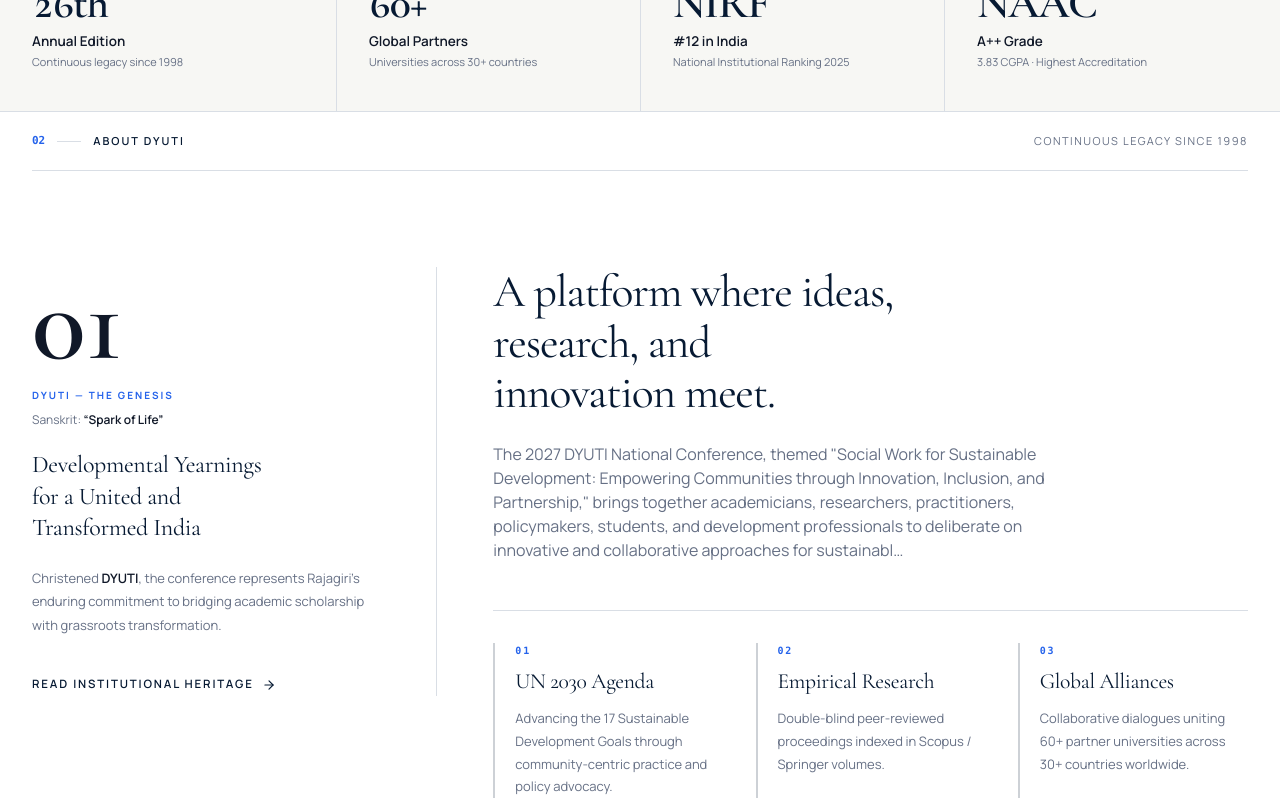
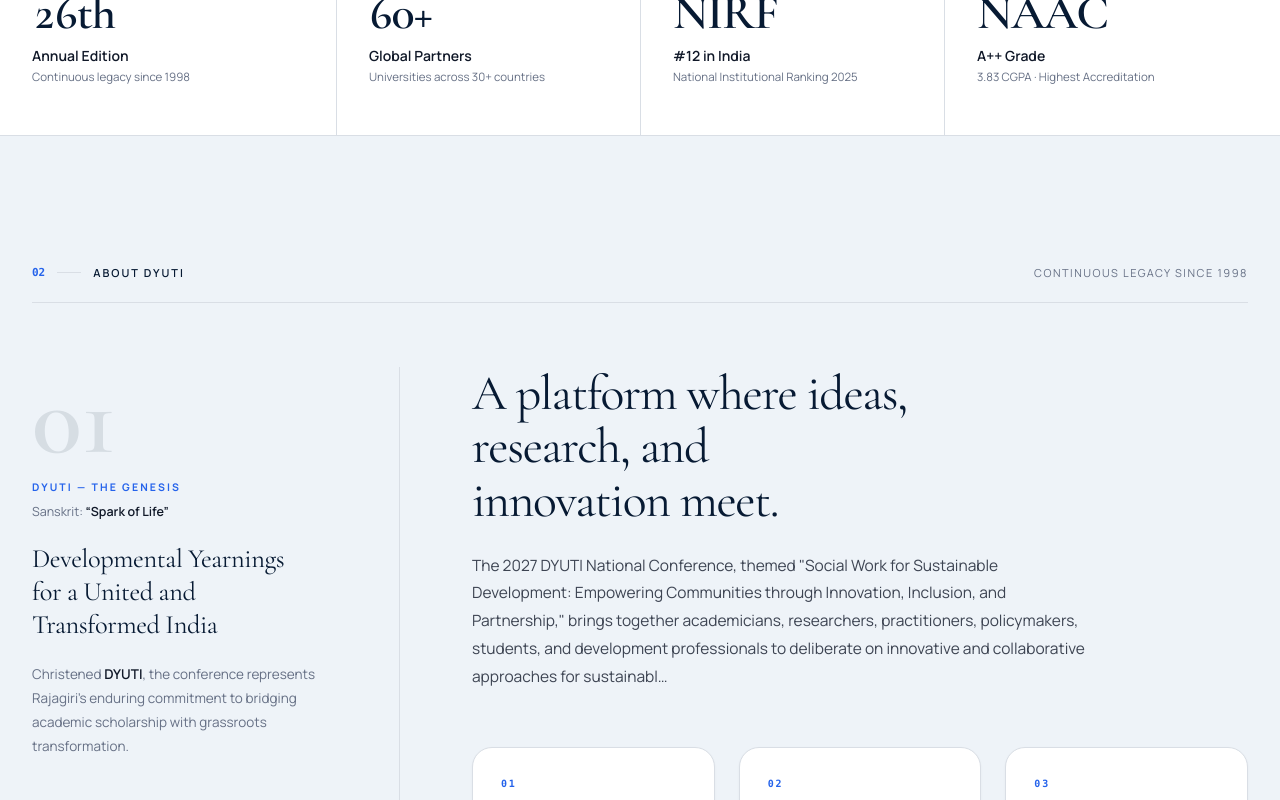
Before and after one commit to nityarnair/sample-website, a React (Vite) app: page / in a window 1280 px wide. Shown: the part 1060-1860 px from the top of the page. Built offline with nearby package versions, Linux system fonts and the light colour scheme.

Commit message:
feat: implement conference landing page components including meta statistics, editorial intro, and schedule sections

```diff
--- a/src/components/layout/Header.tsx
+++ b/src/components/layout/Header.tsx
@@ -53,8 +53,8 @@ export const Header: React.FC = () => {
           className={cn(
             'w-full rounded-full flex items-center justify-between px-4 sm:px-6 transition-all duration-300',
             isScrolled
-              ? 'h-[64px] bg-white/97 backdrop-blur-lg border border-[#D9DEE5] shadow-float'
-              : 'h-[70px] sm:h-[74px] bg-white/92 backdrop-blur-md border border-[#D9DEE5]/70 shadow-editorial'
+              ? 'h-[64px] bg-white/95 backdrop-blur-xl border border-[#071A33]/15 shadow-float'
+              : 'h-[70px] sm:h-[74px] bg-white/90 backdrop-blur-md border border-[#D9DEE5] shadow-editorial'
           )}
         >
           {/* ── LOGO / WORDMARK ── */}
--- a/src/components/sections/ConferenceMeta.tsx
+++ b/src/components/sections/ConferenceMeta.tsx
@@ -27,29 +27,29 @@ export const ConferenceMeta: React.FC = () => {
 
   return (
     <section
-      className="bg-[#F7F7F4] text-[#101828] border-b border-[#D9DEE5]"
+      className="bg-[#FFFFFF] text-[#101828] border-b border-[#D9DEE5]"
       aria-label="Conference Key Statistics"
     >
       <div className="max-w-7xl mx-auto px-4 sm:px-8">
-        {/* ── Horizontal editorial strip — no card borders, just ruled columns ── */}
+        {/* ── Horizontal editorial strip — crisp white field with ruled navy-accented columns ── */}
         <div className="grid grid-cols-2 lg:grid-cols-4 divide-x divide-[#D9DEE5]">
           {items.map((item, idx) => (
             <div
               key={idx}
-              className="py-8 sm:py-10 px-5 sm:px-8 first:pl-0 last:pr-0 group"
+              className="py-10 sm:py-12 px-5 sm:px-8 first:pl-0 last:pr-0 group hover:bg-[#F7F7F4]/50 transition-colors duration-200"
             >
-              {/* Large display number — Cormorant Garamond */}
-              <div className="font-serif text-[2.4rem] sm:text-[2.75rem] font-semibold text-[#071A33] leading-none mb-2 tracking-tight tabular-nums">
+              {/* Large display number — Cormorant Garamond SemiBold */}
+              <div className="font-serif text-[2.5rem] sm:text-[3rem] font-semibold text-[#071A33] leading-none mb-2.5 tracking-tight tabular-nums group-hover:text-[#2563EB] transition-colors">
                 {item.number}
               </div>
 
-              {/* Label — Manrope medium */}
-              <div className="text-[13px] sm:text-[13.5px] font-sans font-semibold text-[#101828] leading-tight mb-1">
+              {/* Label — Manrope bold */}
+              <div className="text-[13px] sm:text-[14px] font-sans font-semibold text-[#101828] leading-tight mb-1">
                 {item.label}
               </div>
 
-              {/* Sub — muted */}
-              <div className="text-[11px] font-sans text-[#667085] leading-relaxed">
+              {/* Sub — muted description */}
+              <div className="text-[11.5px] font-sans text-[#667085] leading-relaxed">
                 {item.sub}
               </div>
             </div>
--- a/src/components/sections/EditorialIntro.tsx
+++ b/src/components/sections/EditorialIntro.tsx
@@ -25,13 +25,13 @@ export const EditorialIntro: React.FC = () => {
   return (
     <section
       id="introduction"
-      className="bg-white text-[#101828] border-b border-[#D9DEE5]"
+      className="bg-[#EEF3F8] text-[#101828] border-b border-[#D9DEE5] relative py-20 sm:py-28 lg:py-32"
       aria-labelledby="intro-heading"
     >
       <div className="max-w-7xl mx-auto px-4 sm:px-8">
 
         {/* ── TOP SECTION LABEL ── */}
-        <div className="flex items-center justify-between py-5 border-b border-[#D9DEE5]">
+        <div className="flex items-center justify-between pb-5 mb-12 sm:mb-16 border-b border-[#D9DEE5]">
           <div className="flex items-center gap-3">
             <span className="font-mono text-[11px] font-bold text-[#2563EB]">02</span>
             <span className="w-6 h-px bg-[#D9DEE5]" />
@@ -45,34 +45,34 @@ export const EditorialIntro: React.FC = () => {
         </div>
 
         {/* ── MAIN ASYMMETRIC BODY ── */}
-        <div className="grid grid-cols-1 lg:grid-cols-12 gap-0 lg:gap-0 items-start py-16 sm:py-20 lg:py-24">
+        <div className="grid grid-cols-1 lg:grid-cols-12 gap-10 lg:gap-14 items-start">
 
           {/* LEFT SIDEBAR — 4 cols on desktop */}
-          <div className="lg:col-span-4 lg:border-r border-[#D9DEE5] lg:pr-12 pb-10 lg:pb-0 border-b lg:border-b-0">
+          <div className="lg:col-span-4 lg:border-r border-[#D9DEE5] lg:pr-10 pb-8 lg:pb-0 border-b lg:border-b-0">
 
             {/* Large watermark number */}
-            <span className="block font-serif text-[6rem] sm:text-[7rem] text-[#071A33]/8 leading-none select-none font-semibold mb-2">
+            <span className="block font-serif text-[5.5rem] sm:text-[6.5rem] text-[#071A33]/10 leading-none select-none font-semibold mb-2">
               01
             </span>
 
             {/* Acronym meaning */}
             <div className="mb-5">
-              <p className="text-[10px] font-sans uppercase tracking-[0.2em] text-[#2563EB] font-bold m-0 mb-1.5">
+              <p className="text-[10.5px] font-sans uppercase tracking-[0.2em] text-[#2563EB] font-bold m-0 mb-1.5">
                 DYUTI — The Genesis
               </p>
-              <p className="text-[12px] font-sans text-[#667085] font-normal leading-relaxed m-0">
+              <p className="text-[12.5px] font-sans text-[#667085] font-normal leading-relaxed m-0">
                 Sanskrit: <em className="not-italic text-[#101828] font-semibold">&ldquo;Spark of Life&rdquo;</em>
               </p>
             </div>
 
             {/* Acronym expanded */}
-            <h3 className="font-serif text-[1.35rem] sm:text-[1.5rem] text-[#071A33] leading-[1.3] mb-6 font-normal">
+            <h3 className="font-serif text-[1.45rem] sm:text-[1.65rem] text-[#071A33] leading-[1.25] mb-5 font-normal">
               Developmental Yearnings<br />
               for a United and<br />
               Transformed India
             </h3>
 
-            <p className="text-[13px] text-[#667085] leading-[1.8] font-sans font-normal mb-8">
+            <p className="text-[13px] sm:text-[13.5px] text-[#667085] leading-[1.8] font-sans font-normal mb-8">
               Christened <strong className="text-[#101828] font-semibold">DYUTI</strong>, the conference
               represents Rajagiri's enduring commitment to bridging academic
               scholarship with grassroots transformation.
@@ -89,12 +89,12 @@ export const EditorialIntro: React.FC = () => {
           </div>
 
           {/* RIGHT CONTENT — 8 cols on desktop */}
-          <div className="lg:col-span-8 lg:pl-14 pt-10 lg:pt-0">
+          <div className="lg:col-span-8 lg:pl-4">
 
             {/* Large editorial statement heading */}
             <h2
               id="intro-heading"
-              className="font-serif font-normal text-[#071A33] text-[2rem] sm:text-[2.5rem] lg:text-[2.85rem] leading-[1.1] tracking-tight mb-6"
+              className="font-serif font-normal text-[#071A33] text-[2.2rem] sm:text-[2.75rem] lg:text-[3.1rem] leading-[1.08] tracking-tight mb-6"
             >
               A platform where ideas,<br className="hidden md:block" />
               research, and<br className="hidden md:block" />
@@ -102,23 +102,28 @@ export const EditorialIntro: React.FC = () => {
             </h2>
 
             {/* Conference overview — from CONFERENCE_DATA */}
-            <p className="text-[14.5px] sm:text-base text-[#667085] font-sans font-normal leading-[1.8] mb-12 max-w-[600px]">
+            <p className="text-[14.5px] sm:text-[15.5px] text-[#101828]/80 font-sans font-normal leading-[1.8] mb-10 max-w-[620px]">
               {CONFERENCE_DATA.overview.slice(0, 340)}&hellip;
             </p>
 
-            {/* ── 3 PILLARS — open, no card boxes ── */}
-            <div className="grid grid-cols-1 md:grid-cols-3 gap-8 pt-8 border-t border-[#D9DEE5]">
+            {/* ── 3 PILLARS — structured white cards against light-blue field ── */}
+            <div className="grid grid-cols-1 md:grid-cols-3 gap-5 sm:gap-6 pt-4">
               {pillars.map((p) => (
-                <div key={p.num} className="border-l-2 border-[#071A33]/20 pl-5 group">
-                  <div className="text-[10px] font-mono font-bold text-[#2563EB] uppercase tracking-[0.18em] mb-2">
-                    {p.num}
+                <div
+                  key={p.num}
+                  className="bg-white border border-[#D9DEE5] rounded-[20px] p-6 sm:p-7 shadow-subtle hover:shadow-editorial hover:border-[#2563EB]/40 transition-all duration-300 group flex flex-col justify-between"
+                >
+                  <div>
+                    <div className="text-[10px] font-mono font-bold text-[#2563EB] uppercase tracking-[0.18em] mb-2.5">
+                      {p.num}
+                    </div>
+                    <h4 className="font-serif text-[1.35rem] sm:text-[1.45rem] text-[#071A33] mb-2.5 font-normal leading-snug group-hover:text-[#2563EB] transition-colors">
+                      {p.title}
+                    </h4>
+                    <p className="text-[12.5px] sm:text-[13px] text-[#667085] leading-[1.7] m-0 font-sans font-normal">
+                      {p.body}
+                    </p>
                   </div>
-                  <h4 className="font-serif text-[1.35rem] text-[#071A33] mb-2.5 font-normal leading-snug">
-                    {p.title}
-                  </h4>
-                  <p className="text-[12.5px] sm:text-[13px] text-[#667085] leading-[1.75] m-0 font-sans font-normal">
-                    {p.body}
-                  </p>
                 </div>
               ))}
             </div>
```
Also changed, not shown: src/components/sections/CallForPapersSection.tsx (+21 -19 lines), src/components/sections/ScheduleSection.tsx (+8 -8 lines), src/components/sections/SpeakersSection.tsx (+9 -7 lines).
